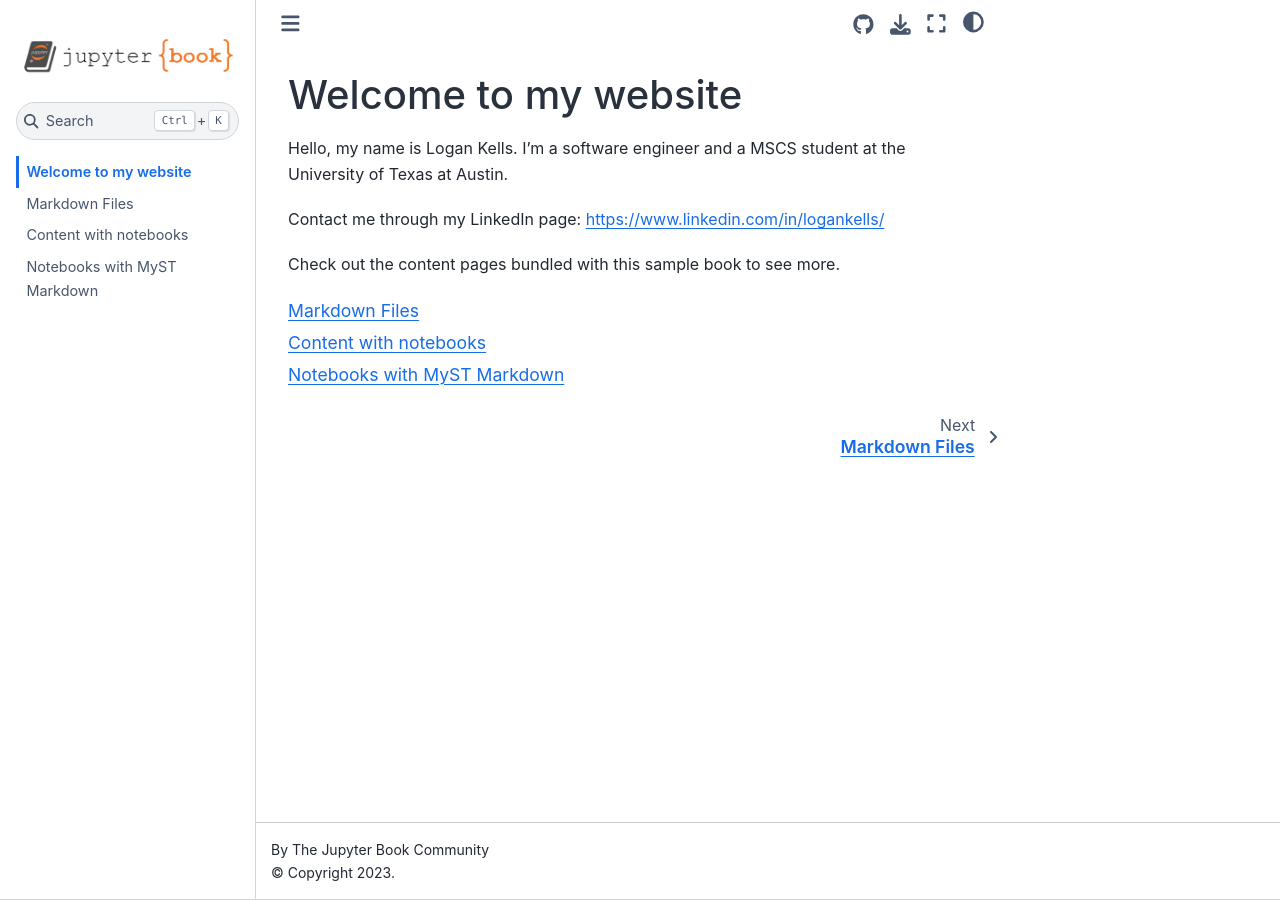
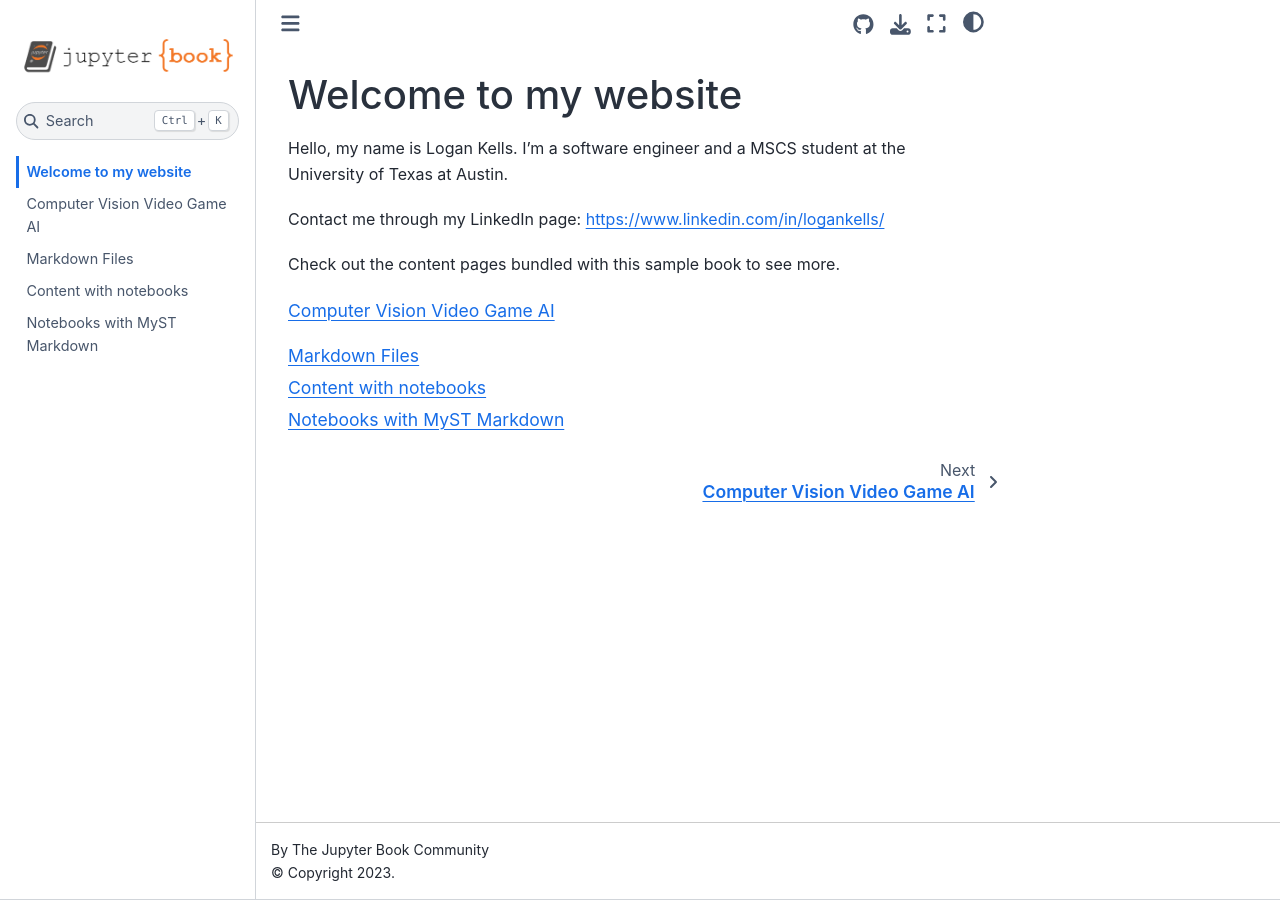
Before and after one commit to LoganKells/logankells.github.io, a Jupyter Book: the page built from docs/intro.md, in a window 1280 px wide. Built offline with Jupyter Book 1.0.4 settings and Sphinx 7.4.7 and the Sphinx Book theme 1.1.4, drawn with Linux system fonts in a browser that asks for light colours; some of the changed lines change nothing that is shown.

Commit message:
Added machine_learning/computer-vision-video-game-ai

```diff
--- a/docs/_toc.yml
+++ b/docs/_toc.yml
@@ -1,9 +1,14 @@
 # Table of contents
-# Learn more at https://jupyterbook.org/customize/toc.html
+# Learn more at https://jupyterbook.org/en/stable/structure/toc.html
 
 format: jb-book
 root: intro
-chapters:
-- file: markdown
-- file: notebooks
-- file: markdown-notebooks
+parts:
+- part: Machine Learning
+  chapters:
+  - file: machine_learning/computer-vision-video-game-ai
+- part: Jupyter-book examples
+  chapters:
+  - file: markdown
+  - file: notebooks
+  - file: markdown-notebooks
--- /dev/null
+++ b/docs/machine_learning/computer-vision-video-game-ai.md
@@ -0,0 +1,65 @@
+# Computer Vision Video Game AI
+This is a summary of Deep Learning computer vision game AI for playing a 2 versus 2 hockey game.
+Authors: Logan Kells, Buvaneshwaran T, Amir Ebrahimi, Pranav Kayastha
+
+## Demo
+The objective is to score goals against AI in a hockey style of video game. Our controller uses exclusively screen space images to perform object and goal detection plus a bespoke controller logic to control the player steering.
+
+!["Demo"](https://media.giphy.com/media/8CoBb5XgGoQG9nFnu0/giphy.gif "Demo")
+
+## Setup
+From the outset of the project, it was necessary for us to organize the project so that we all could work separately on different models and controllers concurrently. Utility functions for training and data classes for hyper-parameters were added to allow us to experiment with new models and hyper-parameters across a consistent skeleton. We also added an optional argument in the Tournament class that allowed us to watch the game live and select the agent to view in the game. This helped us tune our controllers beyond measuring the training and validation loss and accuracy of puck detection and the puck binary logit.
+
+## Data Collection
+In order to collect data to train our models, we modified the play method in the Tournament class so that it called a custom helper function save_image_and_puck_frames for all players at each frame. The function took player and frame data as inputs and saved the image and training labels for puck position in x, y and puck on screen in binary 1, 0 for training. Inside the save_image_and_puck_frames function, we utilized the helper function _to_image from homework five and passed in the puck coordinates, transposed camera projection, and transposed camera view by using world state from the pystk library. With this method, we were able to get the puck location for each image and convert it to normalized (x, y) coordinates. We also divided the images into separate datasets; some with pucks and some without pucks. For training the puck (x, y) coordinate detection model only puck images were fed into the model. For training the binary classifier model a mixed dataset of images with and without pucks was used.
+
+## Deep Learning Models
+### Object detection with supervised learning
+We used several models, including our models from homework, master solutions, and a model implementing the U-Net architecture to predict the location of the puck in the image screen space.  After experimenting with different models, data augmentations and hyper parameters, we were able to get mean absolute loss down to 0.0134 on a training set of 5,000 images with training time of 16 minutes.
+
+When we used our models to compete against the AI, we realized that the model activated on the wall and ice features. We compared our model’s prediction to the ground truth location from the pystk library during tournament play and found the mean error to be in the range of 0.15 to 0.2. As a next step, we decreased the layer count from 4 to 3 layers, decreased layer channels to [8, 16, 32], and increased our dataset to 28,000 images generated from different games and player-agents. This model performed significantly better during tournament play against the AI, with validation loss of 0.015 (Figure 1).
+
+Unfortunately, we found that the model did poorly on images where the puck was not on screen. To resolve this issue, we decided to run the image through two models - one to predict whether the puck exists in the image as a binary logit, and one to predict the location of the puck coordinate, (x, y).
+
+### Binary classification with supervised learning
+We used a binary classifier to predict the probability of the puck being on screen. If the classifier is a high enough probability of the puck being on screen, then the object detection model is specialized to only predict the location of the puck on screen. By using two models together it allowed us to handle the agent controller logic in both situations where a puck is either present or not present with binary logits at 0.65-0.9 (Figure 2).
+
+The Binary Classification Model is a block-based network with each block containing the following sequence: Convolution2D, ReLU, MaxPool2D, and ReLU. These sequences were repeated for 4 layers. The classification contains a Linear operator followed by a Sigmoid to achieve the logit. A single classification is output in the model.forward method representing the probability of the puck being on screen.
+
+With a dataset of 35,000 images, we were able to get the validation loss (BCEWithLogits) down to 0.26 (Figure 3). We reduced the model parameter size by shrinking the layers and shrinking the input image geometry by 10%, which resulted in a 50% reduction in the binary classifier frame time. The training is comparable between Figure 3 and Figure 4 for the model with reduced layer classes and 10% resolution reduction. The generalized performance of this model was evaluated by running it in tournament.play and printing the probability for each image. We found that the probability was >0.90 when the puck was on screen. However, the model struggled with inconsistent probabilities ranging from [0.10 to 0.88] when there was truly no puck on screen. We resolved this issue by taking the mean binary logit over 5-10 images, depending on the specific agent’s tuning, which stabilized the binary logit for long enough frame time for the agent to steer to the puck (x, y).
+
+### Reinforcement Learning
+We also experimented with reinforcement learning on this project by building an imitation learning model that would try to imitate the AI agent. We built on top of the lecture notes and extended the classifier to predict all six actions from the image. Unfortunately, we were not able to get good results and decided to focus on supervised learning models with explicit commands for player.act with custom controller logic.
+
+## Controller
+Before embedding our model into our agent, we started to create our agents based on the ground truth position of the puck using the world state from the pystk library. We started with a base agent that was able to score a goal when playing without an opponent. The base agent would accelerate linearly up to the maximum velocity, steer towards the puck, and steer in the direction of the nearest goal post. After achieving this milestone, each of us continued to build out our own separate agents.
+
+To improve controller performance, we also adjusted the maximum velocity depending on the position of the player in the map. We tuned the steering parameters depending on the velocity and screen location of the puck and the goal. We were able to beat the AI after adjusting the controller logic with the puck binary logit, and puck (x, y) coordinate data, velocity logic, and map positioning logic. Next, we implemented an agent that would sprint to the puck to be first in order to bounce the puck away from the AI. The less aggressive agent would then direct a goal by targeting the puck after the first exchange between the aggressive agent and the AI.
+
+After custom controller tuning, we were able to run each agent against an AI team in 10-game tournaments to decide the best agent for the final project. Based on the average score over the ten games we chose our final submission to be a combination of agent_amir with agent_logan_pk_edits (Table 1). The combination selected agent_amir for the red team and agent_logan_pk_edits for the blue team to capitalize on each model working better for the respective team with our testing. This combination resulted in similar performance to the agent_amir however we hypothesize its performance would generalize better over many tournaments and with the online grader. This combined agent is our final submission for the tournament with the best scoring performance and high frame time efficiency.
+
+## Appendix
+
+!["Figure 1"](https://sn3301files.storage.live.com/y4myG3Eh7SFzCIrShp1VMk3EMoUlmrlm_vjhYixKgcnFH9FJhjo1suJm8EHUIPAvz-QtirJadnJKzVbCkYXs3qbQLSPAtcrc_24v0p6kLr2BGhMdPH7E6uIGWwlte48wfdr8BSSYGM7Z0vn4xXa-WgB4NpvyRdkncf5N2Y2I50lnT2CQonx2ME-sPthYoSBomPJ?width=544&height=299&cropmode=none "Figure 1")
+
+**Figure 1**. Training loss (red) and validation loss (blue) for our Object detection model for detecting the puck in normalized screen space (x, y) coordinate.
+
+
+!["Figure 2"](https://sn3301files.storage.live.com/y4mFE7BirxfW9IghTXZQSDEAoT18cowW7YnZPpCSueZIpmBFQY6oYJmd5r5GCRHf8CS0C1TsSRZu7a7UUareB3Bsn1T9BRc1rcWE18VguVp4eGEGB9fjHDkovV6ymF_qn7DWy2VwJSpTgv-fJ7SK0rOLcEpL_G_dDpFkFR2cqJ6OaLO-JBm-GBMAlvtxnOp3BxT?width=456&height=295&cropmode=none "Figure 2")
+
+**Figure 2**. Binary Classification Model determines probability of puck on screen. The images are filtered through the Binary Classification Model, and if a threshold is reached then the image is sent to the Puck Object Detection Model.
+
+
+!["Figure 3"](https://sn3301files.storage.live.com/y4mu-AY3UyDK7ZrheTxQ0JMV66fQnytmSKj40ruAj-8FXa84vXo8s-RSRKLf-F3v4Uyy8YK0A06DkeVnbtkVqs8A-N49L80eJeQ-ydw6Fe8664TchjQ_jDp4Bfj8wkd5oA1wZwVAFAprZvlOg9Cyy_8-riymS6lf0R3-Hs53ku-bYJ4G5Or8vfHGCDtgVBUK3vG?width=519&height=285&cropmode=none "Figure 3")
+
+**Figure 3**. Training loss (blue) and validation loss (red) for our Binary Classifier #3 model for detecting if the puck is on screen.
+
+
+!["Figure 4"](https://sn3301files.storage.live.com/y4m4cZ0CsaECVXLIMkiJfZxgPKraYkiuxdhlwApI1Eh1_4I2LWZC4oUeb6gIDoHRTyP-YR6AAd3GM6PJmQjNvNFfM1x6ocwhagEVsNLICtKUdiWDCCuPKJ68gpBqe_u8KsDtHNXoeekjZ8itseJLzwE1zizkY7RLxrJapCrj2IZwSu-KNtcqBPlMn4OF1I7AUtv?width=539&height=304&cropmode=none "Figure 4")
+
+**Figure 4**. Training loss (blue) and validation loss (orange) for our Binary Classifier #4 model for detecting if the puck is on screen with reduced layer classes and 10% image resolution reduction.
+
+
+!["Table 1"](https://sn3301files.storage.live.com/y4mBr4-7baQDZB5CqW0XlxdvGmGMI8EeZpEwYzPbS7nYvpNtjhArjRQcLrbh7X2_4jHeATU5yyXRxgpKvNB0JiY1T6Riy3Sv8GZFv1bxJqb36Y0Dj6Lz4JjyHPzKNJ1iZDfcmVR0LGtrE248L5whwrPl04ZxB8HQxYDPwUZBfRBe9Oa2da8ZwIsXFcmmLYur-1I?width=660&height=228&cropmode=none "Table 1")
+
+**Table 1**. 10-Game tournament between player agents with average score of our team versus AI recorded.
```
Also changed, not shown: 1 other file.
